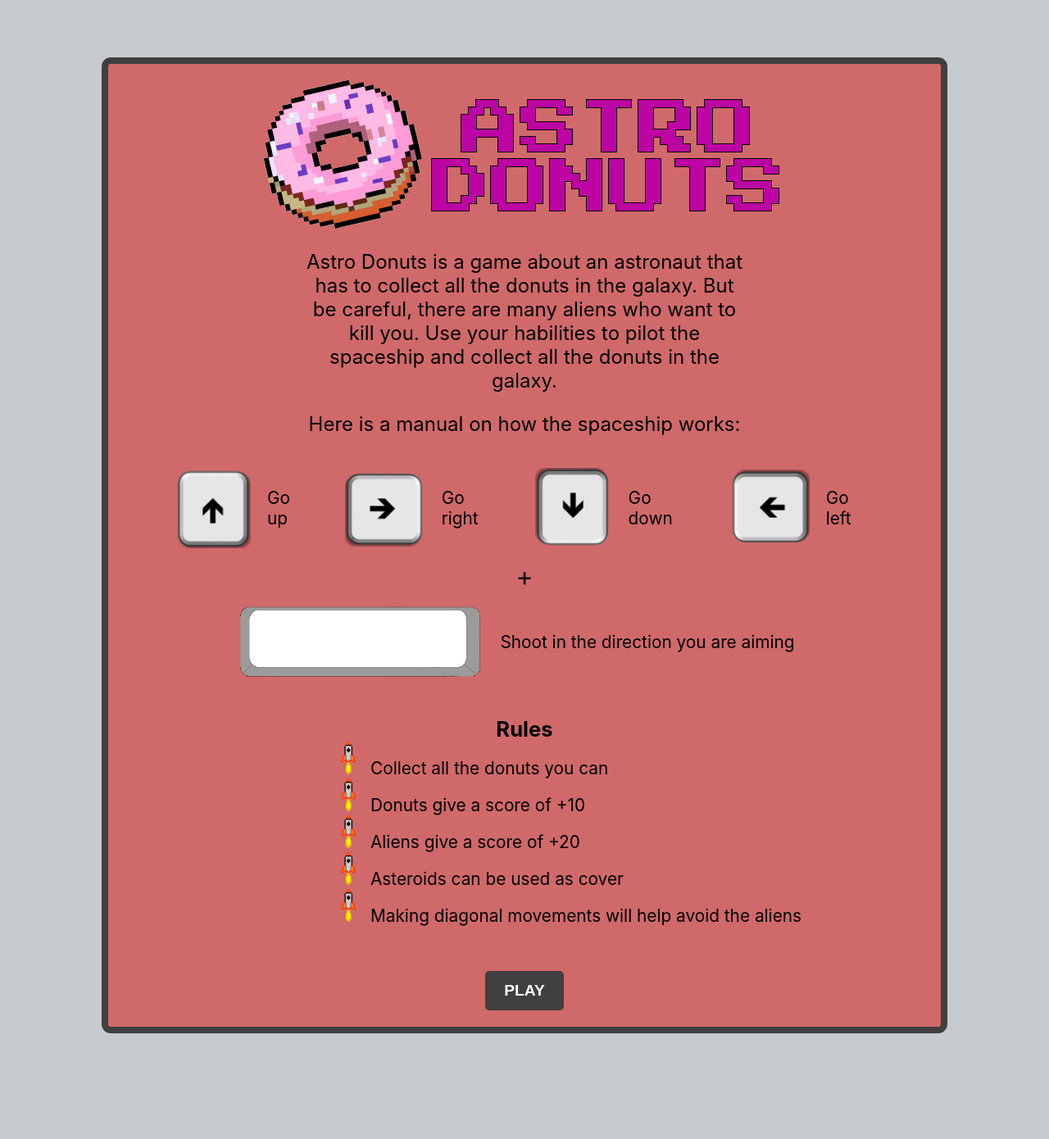
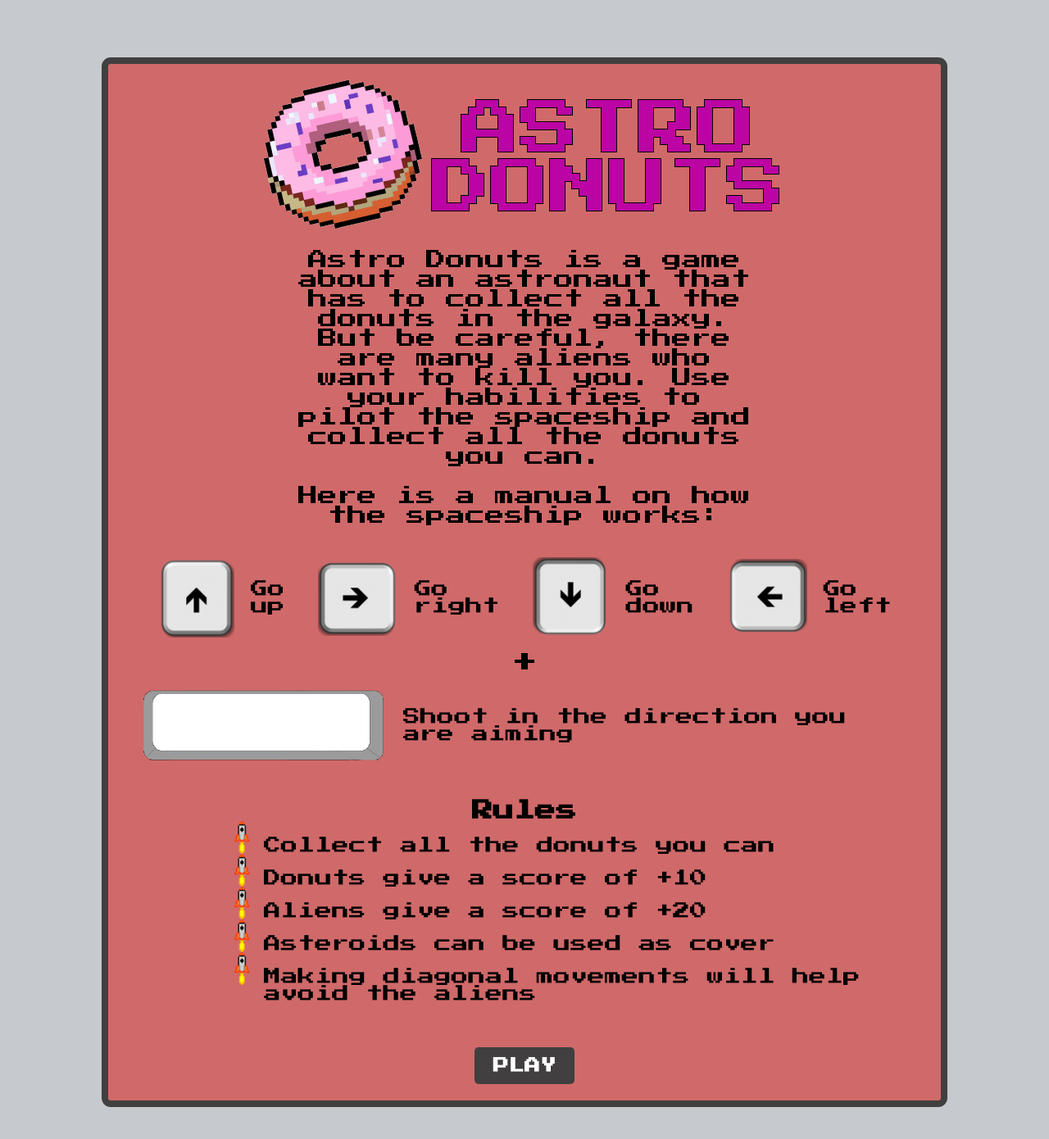
Before and after one commit to BinaryJuan/AstroDonuts, a React (Create React App) app: page / in a window 1280 px wide. Shown: the top 1390 px of the page at 82% size. Before the commit the page ends 1331 px from the top, so only its background shows below. Built offline with nearby package versions, Linux system fonts and the light colour scheme.

Commit message:
Pixelated font family

```diff
--- a/src/Game.js
+++ b/src/Game.js
@@ -54,7 +54,7 @@ const Game = () => {
                     is a game about an astronaut that has to collect all the
                     donuts in the galaxy. But be careful, there are many
                     aliens who want to kill you. Use your habilities to pilot the spaceship
-                    and collect all the donuts in the galaxy.
+                    and collect all the donuts you can.
                 </p>
                 <p className='description controls'>
                     Here is a manual on how the spaceship works:
--- a/src/gameFunctions.js
+++ b/src/gameFunctions.js
@@ -104,7 +104,7 @@ function create() {
 let gameoverSound = new Audio('gameover.mp3')
 gameoverSound.volume = 0.8
 let reloadSound = new Audio('reload.mp3')
-reloadSound.volume = 0.4
+reloadSound.volume = 0.25
 let soundFlag = false
 let bulletsFired = 0
 let canShoot = true
@@ -232,8 +232,8 @@ function update() {
             gameoverSound.play()
             soundFlag = true
         }
-        this.add.text(400, 270, 'GAME OVER', { fontSize: '36px', fill: '#ffffff', fontFamily: 'Arial' })
-        this.add.text(375, 320, 'Press R to restart', { fontSize: '36px', fill: '#e3c30b', fontFamily: 'Arial' })
+        this.add.text(340, 270, 'GAME OVER', { fontSize: '36px', fill: '#ffffff', fontFamily: 'PressStart2P' })
+        this.add.text(175, 320, 'Press R to restart', { fontSize: '36px', fill: '#e3c30b', fontFamily: 'PressStart2P' })
         this.input.keyboard.on('keydown', (event) => {
             if (event.keyCode === 82) {
                 score = 0
--- a/src/index.css
+++ b/src/index.css
@@ -12,6 +12,11 @@ body {
 code {
   font-family: source-code-pro, Menlo, Monaco, Consolas, 'Courier New',
     monospace;
+}
+
+@font-face {
+  font-family: 'PressStart2P';
+  src: url('/public/fonts/PressStart2P-Regular.ttf');
 }
 
 .gameContainer {
@@ -66,6 +71,7 @@ code {
   align-items: center;
   justify-content: center;
   margin: 15px 0;
+  font-family: 'PressStart2P';
 }
 
 .description {
@@ -136,3 +142,7 @@ code {
   font-size: 1.3rem;
   list-style: url('/public/rocket.png');
 }
+
+#play-button {
+  font-family: 'PressStart2P';
+}
```
Also changed, not shown: public/fonts/PressStart2P-Regular.ttf (added).
